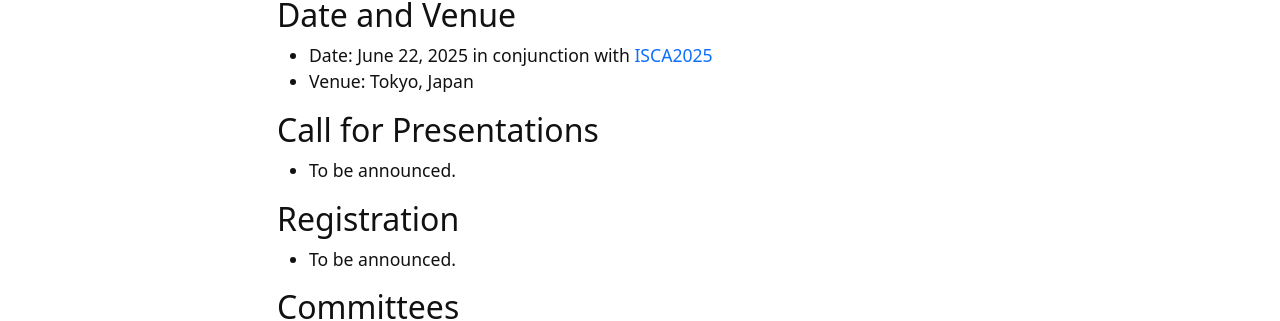
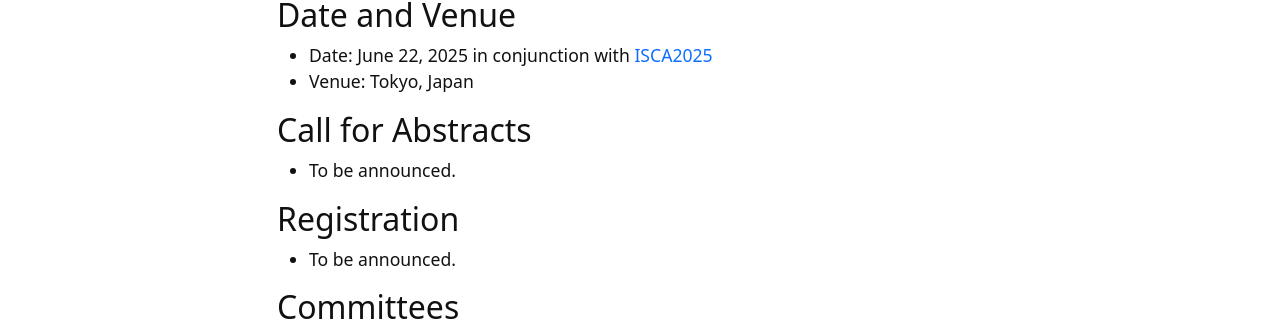
Before and after one commit to ftqcsa/ftqcsa.github.io, a Jekyll site: the page built from index.md, in a window 1280 px wide. Shown: the part 1133-1454 px from the top of the page. Built offline with Jekyll 4.4.1, drawn with Linux system fonts in a browser that asks for light colours.

Commit message:
Update index.md

```diff
--- a/index.md
+++ b/index.md
@@ -22,7 +22,7 @@ The journey toward harnessing the power of FTQC has just begun, and it is essent
 - Date: June 22, 2025 in conjunction with [ISCA2025](https://iscaconf.org/isca2025/)
 - Venue: Tokyo, Japan
 
-## Call for Presentations
+## Call for Abstracts
 
 - To be announced.
 
```
